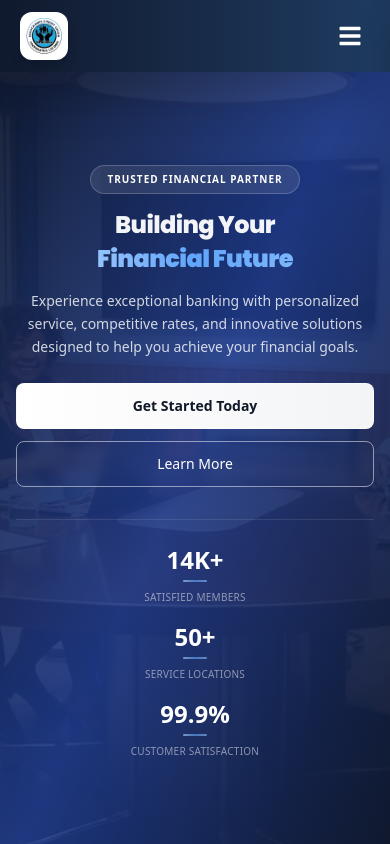
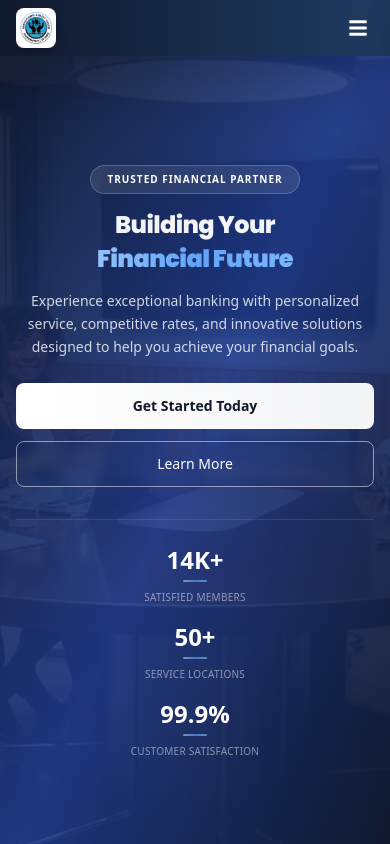
Before and after one commit to Narcisse1/mmoccul-website, a React (Create React App) app: page / in a window 390 px wide. Shown: the top 844 px of the page. Built offline with nearby package versions, Linux system fonts and the light colour scheme; a web font is replaced by a local one.

Commit message:
Update my changes 2

```diff
--- a/src/sections/Header.jsx
+++ b/src/sections/Header.jsx
@@ -33,22 +33,22 @@ export const Header = () => {
 
   return (
     <header
-        className='py-3 lg:py-4 lg:px-[80px] px-5 fixed top-0 left-0 w-full z-50 shadow-2xl backdrop-blur-md overflow-hidden'
+        className='py-2 lg:py-4 lg:px-[80px] px-4 fixed top-0 left-0 w-full z-50 shadow-2xl backdrop-blur-md overflow-hidden'
         style={{
             background: 'linear-gradient(270deg, #0f172a, #1e3a5f, #0f172a)',
             backgroundSize: '200% 200%',
             animation: 'gradientBG 8s ease infinite'
         }}
     >
-      <div className="flex justify-between items-center max-w-full">
+      <div className="flex justify-between items-center">
         {/* Logo with White Background */}
-        <div className="w-12 lg:w-16 bg-white rounded-xl p-1.5 shadow-lg flex-shrink-0">
+        <div className="w-10 lg:w-16 bg-white rounded-lg lg:rounded-xl p-1 lg:p-1.5 shadow-lg flex-shrink-0">
           <img src={logo} alt="Mmoccul Logo" className="w-full h-auto" />
         </div>
         {/* logo ends  */}
 
         {/* hamburger menu button (mobile only starts)  */}
-        <button className='text-white text-2xl md:hidden p-2 hover:bg-white/10 rounded-lg transition-colors flex-shrink-0' onClick={() => setMenuOpen (!menuOpen)}>
+        <button className='text-white text-xl lg:text-2xl md:hidden p-1.5 lg:p-2 hover:bg-white/10 rounded-lg transition-colors flex-shrink-0' onClick={() => setMenuOpen (!menuOpen)}>
           {menuOpen ? <IoCloseSharp /> : <FaBars />}
         </button>
 
```
